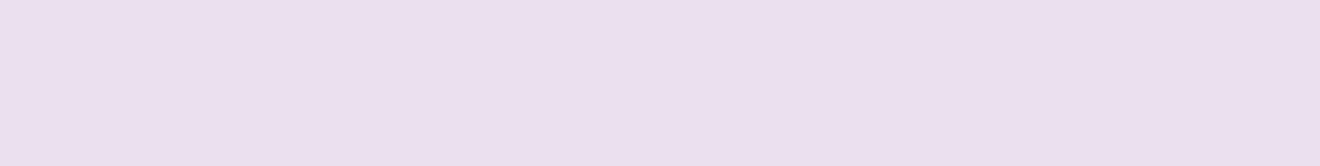
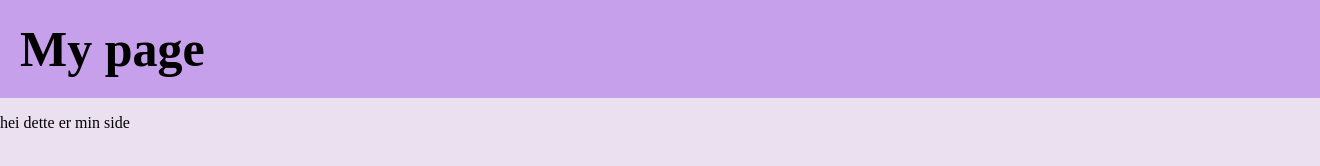
Before and after one commit to LeahJKH/Html_css_Javascript, a plain HTML site: page index.html in a window 1280 px wide. Shown: the whole page, 1320 px wide, since content can reach past the window. Drawn offline with Linux system fonts and the light colour scheme.

Commit message:
header basic styling

```diff
--- a/css/style.css
+++ b/css/style.css
@@ -4,3 +4,14 @@ body {
     box-sizing: border-box;
     background-color: rgb(235, 224, 239);
 }
+header {
+    width: 100%;
+    height: fit-content;
+    background-color: rgb(198, 160, 234);
+    padding: 20px;
+}
+
+#Header-Text {
+    font-size: 50px;
+    margin: 0;
+}
--- a/index.html
+++ b/index.html
@@ -7,16 +7,19 @@
     <link rel="stylesheet" href="./css/style.css">
 </head>
 <body>
+
 <header>
-
+    <h1 id="Header-Text">My page</h1>
 </header>
 
 <main>
 
+    <p>hei dette er min side</p>
 </main>
 
 <footer>
 
 </footer>
+
 </body>
 </html>
```
